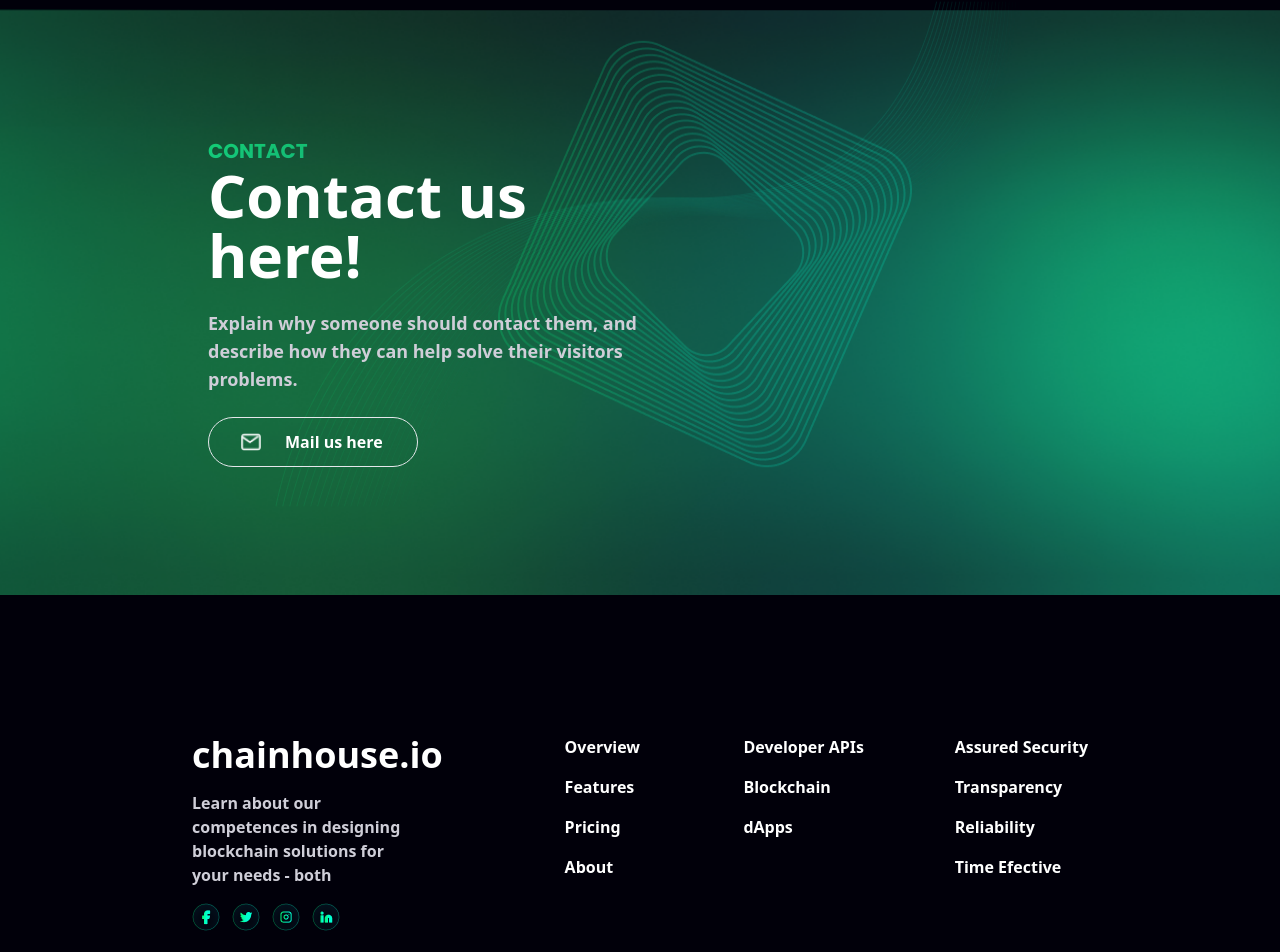
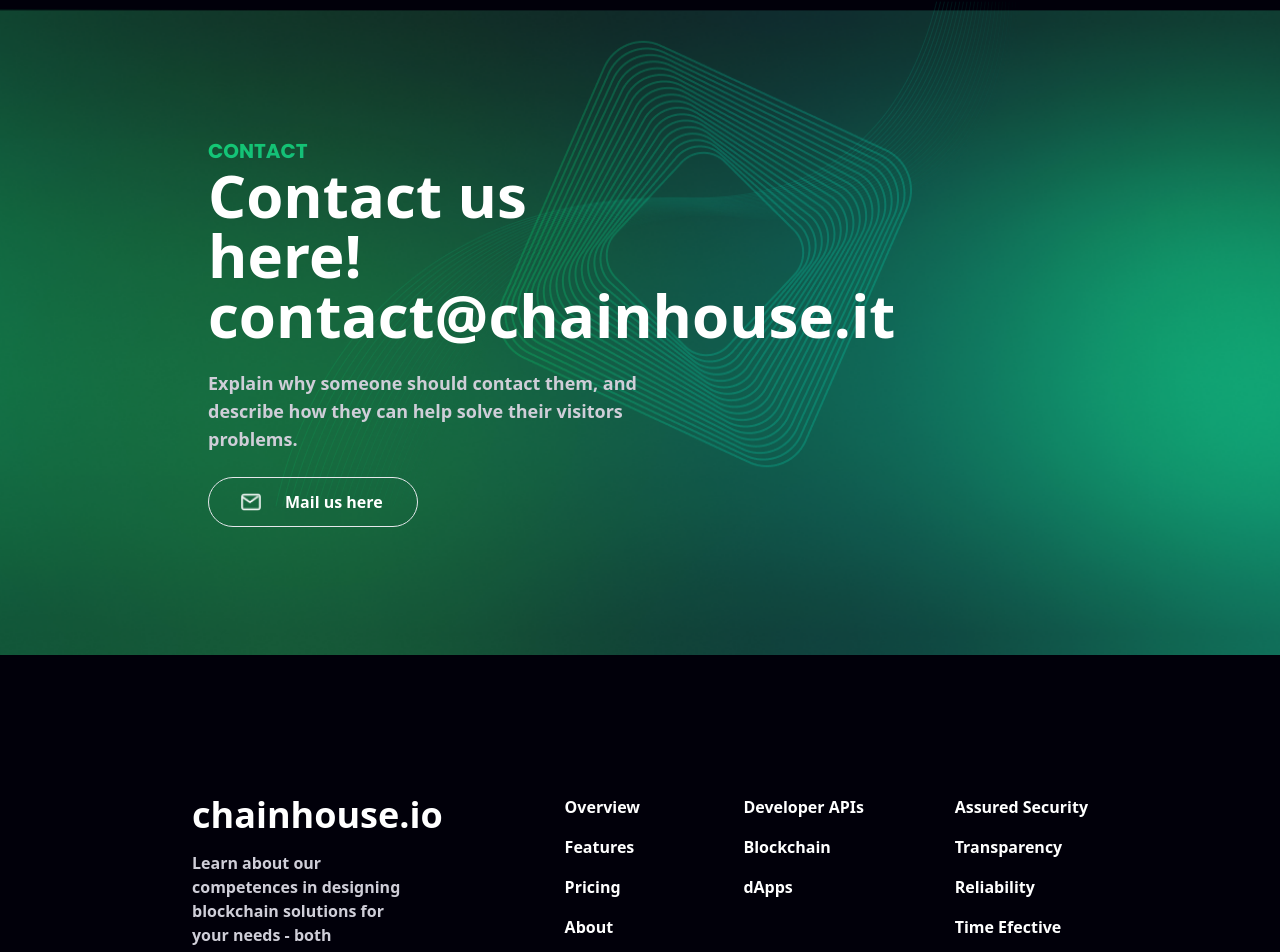
Before and after one commit to chainhouse-it/sc-frontend, a Next.js app: page /what-is-web3 in a window 1280 px wide. Shown: the part 7130-8082 px from the top of the page. Before the commit the page ends 8061 px from the top, so only its background shows below. Built offline with nearby package versions, Linux system fonts and the light colour scheme.

Commit message:
Update index.js

```diff
--- a/components/Home/contactSection/index.js
+++ b/components/Home/contactSection/index.js
@@ -17,7 +17,7 @@ function ContactSection() {
 				/>
 				<div className='flex flex-col w-1/2 xl:w-full'>
 					<Title text='Contact' />
-					<LargeHeader text='Contact us here!' />
+					<LargeHeader text='Contact us here! contact@chainhouse.it' />
 					<p className='text-desc font-semibold text-lg py-6 z-10'>
 						Explain why someone should contact them, and describe
 						how they can help solve their visitors problems.
```
